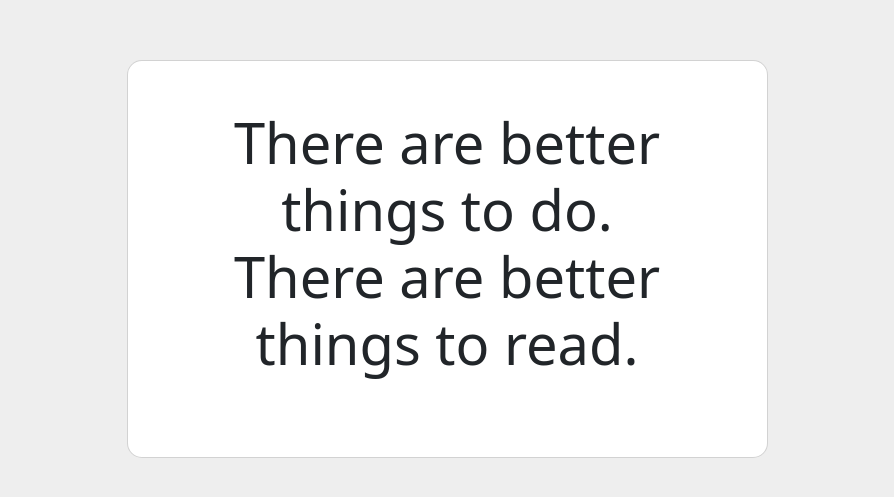
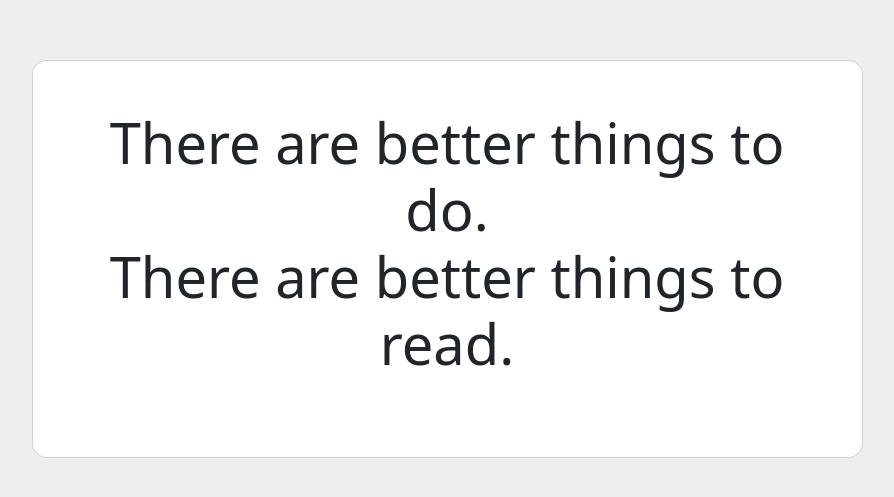
Before and after one commit to cha1tany4/dream, a plain HTML site: page index.html in a window 1280 px wide. Shown: the part 141-638 px from the top of the page, without its empty margins (193-1087 px from the left). Drawn offline with nearby package versions, Linux system fonts and the light colour scheme.

Commit message:
Update index.html

```diff
--- a/index.html
+++ b/index.html
@@ -10,7 +10,7 @@
     <section class="vh-100" style="background-color: #eee;">
   <div class="container py-5 h-100">
     <div class="row d-flex justify-content-center align-items-center h-100">
-      <div class="col col-lg-9 col-xl-7">
+      <div class="col col-lg-9 col-xl-9">
         <div class="card" style="border-radius: 15px;">
           <div class="card-body p-5">
             <figure class="text-center mb-0">
```
